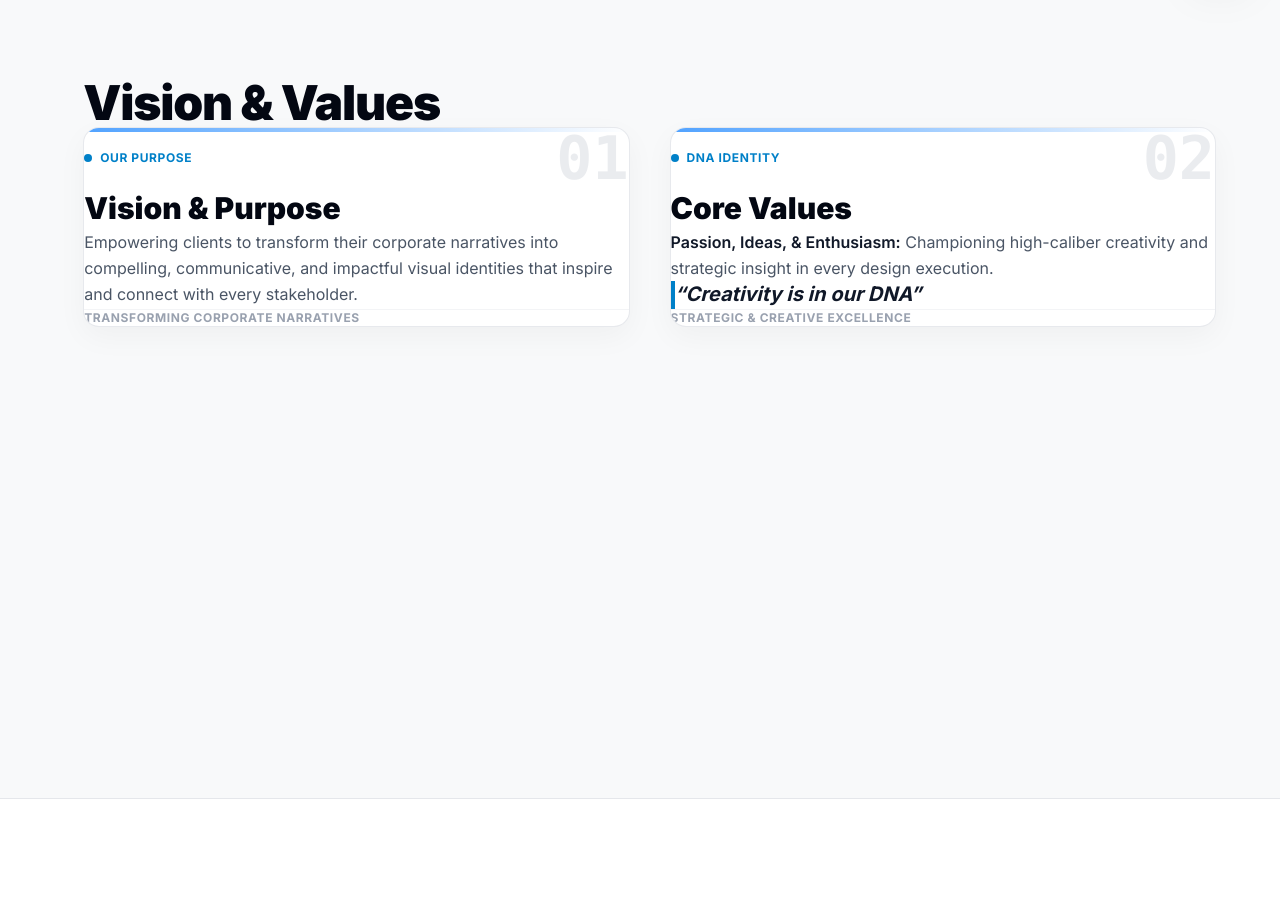
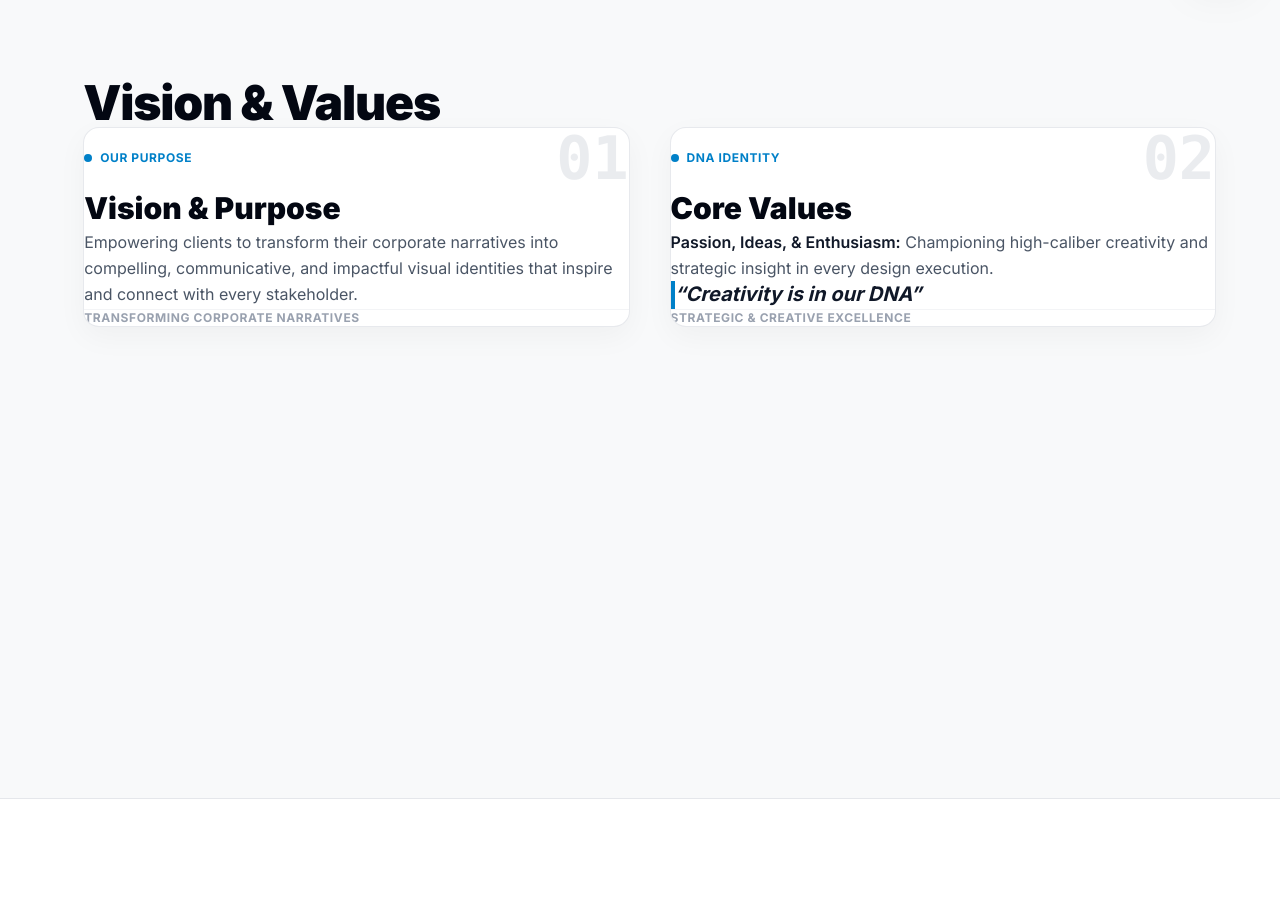
Before and after one commit to SamJinWoo99/DNA-Company-Profile, a Next.js app: page /about in a window 1280 px wide. Shown: the part 802-1724 px from the top of the page. Built offline with nearby package versions, Linux system fonts and the light colour scheme.

Commit message:
Remove blue line accent that overlapped Vision text

```diff
--- a/app/components/AboutHeroMeta.tsx
+++ b/app/components/AboutHeroMeta.tsx
@@ -194,20 +194,17 @@ export default function AboutHeroMeta() {
         >
           <div className="w-full max-w-[1450px]">
             {/* Header Visi & Misi */}
-            <div className="mb-20 sm:mb-24">
+            <div className="mb-8">
               <h2 className="text-4xl sm:text-5xl font-black text-gray-950 tracking-tight">
                 {t("about.v_title")}
               </h2>
             </div>
 
             {/* 2 Kolom Visi & Misi Persis Foto 1 */}
-            <div className="grid grid-cols-1 lg:grid-cols-2 gap-8 lg:gap-10 items-stretch mt-12 sm:mt-16">
+            <div className="grid grid-cols-1 lg:grid-cols-2 gap-8 lg:gap-10 items-stretch mt-8">
 
               {/* Box 1: Vision & Purpose */}
-              <div className="bg-white rounded-2xl pt-10 sm:pt-14 pb-8 sm:pb-10 px-8 sm:px-10 border border-gray-200/90 shadow-[0_10px_30px_rgba(0,0,0,0.04)] hover:shadow-[0_15px_35px_rgba(0,0,0,0.08)] transition-all flex flex-col justify-between relative overflow-hidden group">
-                {/* Top Subtle Border Accent */}
-                <div className="absolute top-0 left-0 right-0 h-1 bg-gradient-to-r from-blue-400 to-transparent" />
-
+              <div className="bg-white rounded-2xl p-8 sm:p-10 border border-gray-200/90 shadow-[0_10px_30px_rgba(0,0,0,0.04)] hover:shadow-[0_15px_35px_rgba(0,0,0,0.08)] transition-all flex flex-col justify-between relative overflow-hidden group">
                 <div>
                   {/* Top Bar: Badge & Big Watermark 01 */}
                   <div className="flex items-center justify-between mb-6">
@@ -237,10 +234,7 @@ export default function AboutHeroMeta() {
               </div>
 
               {/* Box 2: Core Values */}
-              <div className="bg-white rounded-2xl pt-10 sm:pt-14 pb-8 sm:pb-10 px-8 sm:px-10 border border-gray-200/90 shadow-[0_10px_30px_rgba(0,0,0,0.04)] hover:shadow-[0_15px_35px_rgba(0,0,0,0.08)] transition-all flex flex-col justify-between relative overflow-hidden group">
-                {/* Top Subtle Border Accent */}
-                <div className="absolute top-0 left-0 right-0 h-1 bg-gradient-to-r from-blue-400 to-transparent" />
-
+              <div className="bg-white rounded-2xl p-8 sm:p-10 border border-gray-200/90 shadow-[0_10px_30px_rgba(0,0,0,0.04)] hover:shadow-[0_15px_35px_rgba(0,0,0,0.08)] transition-all flex flex-col justify-between relative overflow-hidden group">
                 <div>
                   {/* Top Bar: Badge & Big Watermark 02 */}
                   <div className="flex items-center justify-between mb-6">
```
